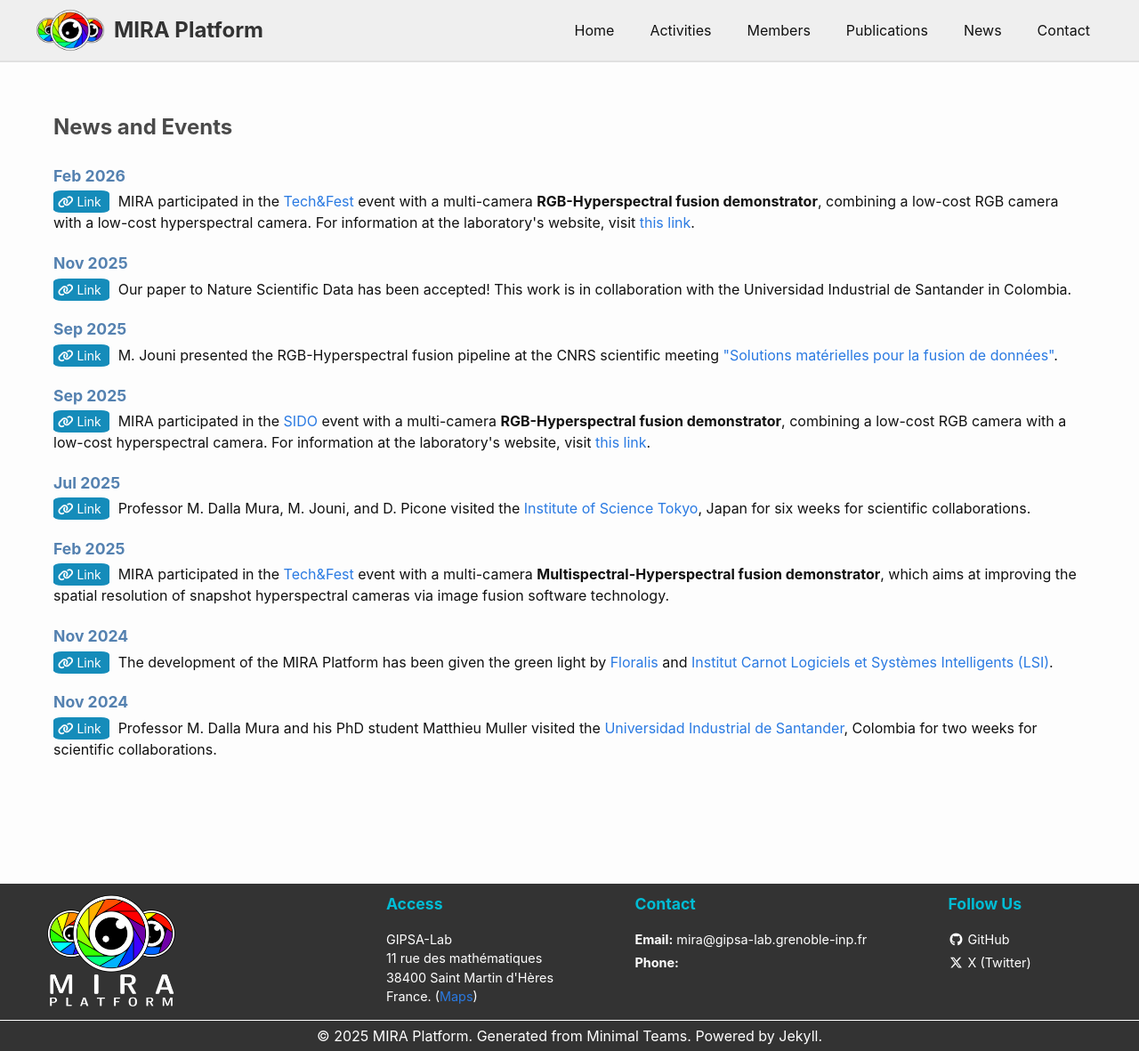
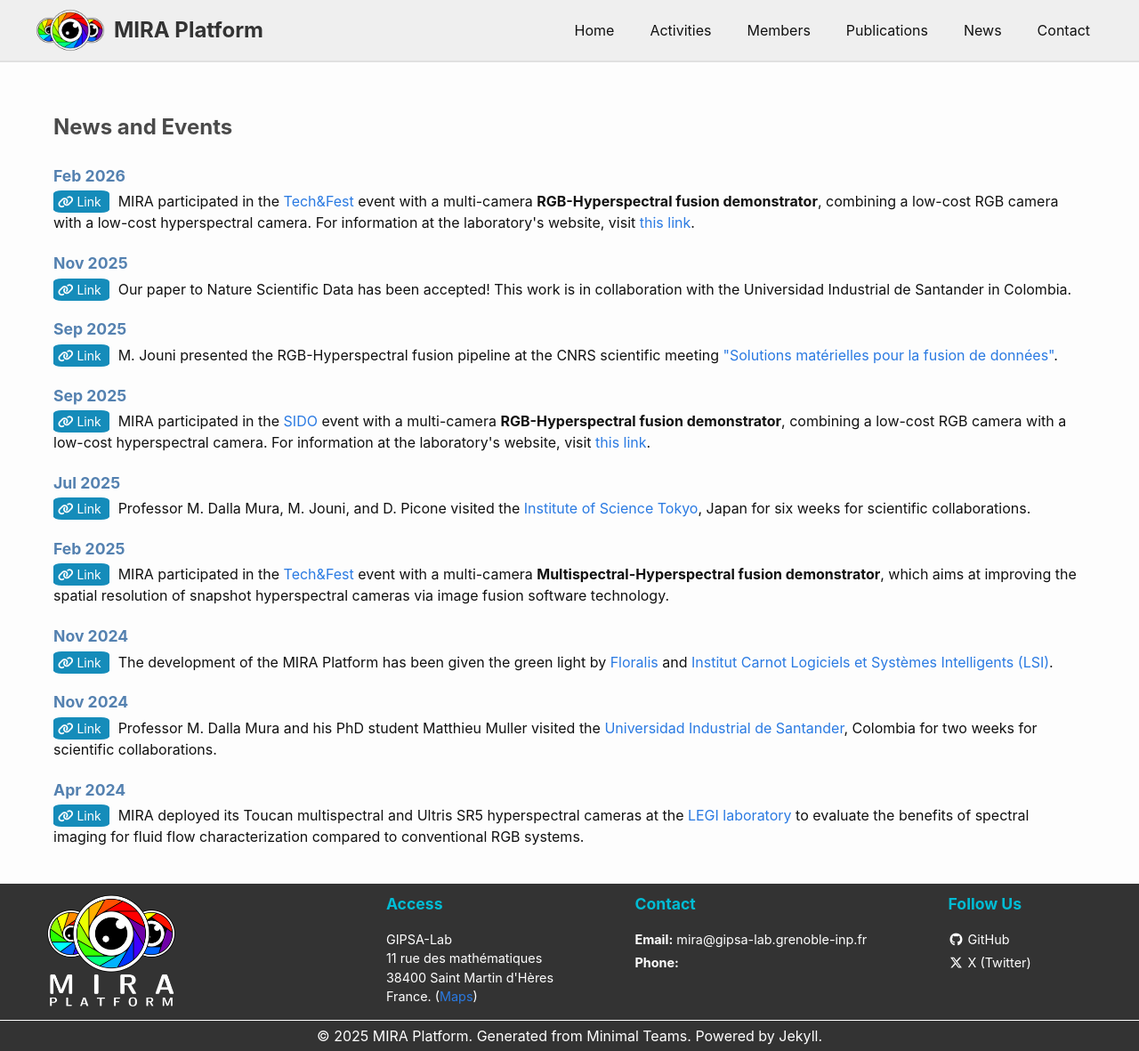
Before and after one commit to mira-imaging/mira-imaging.github.io, a Jekyll site: the page built from _pages_navbar/news.html, in a window 1280 px wide and 1181 px high. Shown: the whole window at 89% size. Built offline with Jekyll 4.4.1, drawn with Linux system fonts in a browser that asks for light colours.

Commit message:
Add Legi event

```diff
--- a/_data/banners.yml
+++ b/_data/banners.yml
@@ -10,6 +10,7 @@ banners:
   /news/:
   /contact/:
 
+  /news/20240409-legi-acquisition/: banner_legi_acquisition_2024.jpg
   /news/20241118-funding/:
   /news/20250206-tech-and-fest/: banner_tech_and_fest.jpg
   /news/20250918-sido/: banner_sido_2025.jpg
--- a/_data/news.yml
+++ b/_data/news.yml
@@ -63,3 +63,11 @@ list:
       url: /news/20241107-colombia-visit/
       title: Collaboration Visit to the Universidad Industrial de Santander in Colombia
     thumbnail:
+
+  - text: MIRA deployed its Toucan multispectral and Ultris SR5 hyperspectral cameras at the <a href="https://www.legi.grenoble-inp.fr/web/?lang=en">LEGI laboratory</a> to evaluate the benefits of spectral imaging for fluid flow characterization compared to conventional RGB systems.
+    date: Apr 2024
+    link: /news/20240409-legi-acquisition/
+    page:
+      url: /news/20240409-legi-acquisition/
+      title: Acquisition Session at the LEGI Laboratory
+    thumbnail:
--- /dev/null
+++ b/_news/20240409-legi-acquisition.html
@@ -0,0 +1,201 @@
+---
+layout: banner_top
+---
+
+{% assign news_item = site.data.news.list | where: "page.url", page.url | first %}
+{% assign media_dir = site.baseurl | append: '/' | append: 'media/images/20240409_legi_acquisition' %}
+
+<link rel="stylesheet" href="{{ '/assets/css/news-item-page.css' | relative_url }}">
+
+<div class="page-container">
+
+  <!-- Header -->
+  <header class="page-header">
+    <h1 class="title">MIRA at LEGI: Multimodal Spectral Image Acquisition Campaign for Flow Characterization</h1>
+    <h2 class="subtitle">April 9, 2024</h2>
+  </header>
+
+  <!-- Introduction -->
+  <section class="description">
+    <h3 class="section-title">Introduction</h3>
+
+    <p>
+      In April 2024, the MIRA platform participated in an experimental campaign at
+      <a href="https://www.legi.grenoble-inp.fr/web/?lang=en">LEGI (Laboratoire des Écoulements Géophysiques et Industriels)</a>.
+      The objective was to evaluate multispectral and hyperspectral imaging technologies for the characterization
+      of fluid flows compared to conventional RGB imaging.
+    </p>
+
+  </section>
+
+  <!-- Devices -->
+  <section class="description">
+    <h3 class="section-title">Imaging Systems Provided by MIRA</h3>
+
+    <p>
+      For this campaign, as the liquid flows continuously, <b>snapshot</b> imaging systems are required.
+      The MIRA platform provided the following devices:
+      <ul>
+        <li>
+          <strong>Multispectral camera:</strong> Silios Toucan
+          (4x4 color filter array in the VIS/NIR range, corresponding to 10 spectral bands)
+        </li>
+        <li>
+          <strong>Hyperspectral camera:</strong> Cubert Ultris SR5
+          (51 spectral bands in the VIS/NIR range)
+        </li>
+      </ul>
+    </p>
+
+    <p>
+      The Toucan provides images at 512x512 spatial resolution, comprising 10 spectral bands,
+      while the Ultris SR5 provides images at 275x290 spatial resolution, comprising 51 spectral bands.
+      These complementary characteristics allow to compare between conventional RGB imaging and multi/hyper-spectral imaging.
+    </p>
+
+    <div class="gallery-grid">
+      <figure class="gallery-figure">
+        <img src="{{ media_dir }}/PXL_20260311_142523195.jpeg"
+            alt="Toucan Camera (Multispectral)"
+            class="section-image">
+        <figcaption>
+          <strong>Silios Toucan (Multispectral)</strong>
+        </figcaption>
+      </figure>
+
+      <figure class="gallery-figure">
+        <img src="{{ media_dir }}/PXL_20260311_142507152.jpeg"
+            alt="Ultris SR5 (Hyperspectral)"
+            class="section-image">
+        <figcaption>
+          <strong>Cubert Ultris SR5 (Hyperspectral)</strong>
+        </figcaption>
+      </figure>
+    </div>
+
+  </section>
+
+  <!-- Setup -->
+  <section class="description">
+    <h3 class="section-title">Experimental Setup</h3>
+
+    <p>
+      The imaging systems were installed around a LEGI experimental setup dedicated to flow characterization.
+      The configuration involved:
+    </p>
+
+    <ul>
+      <li>
+        Controlled illumination conditions (dim room).
+      </li>
+      <li>
+        Laser-based excitation.
+      </li>
+      <li>
+        Dynamic flow scenarios.
+      </li>
+    </ul>
+
+    <div class="gallery-grid">
+      <figure class="gallery-figure">
+        <img src="{{ media_dir }}/20240409_162334.jpg"
+            alt="Camera setup"
+            class="section-image">
+        <figcaption>
+          <strong>Camera setup. From left to right:<br>Toucan, Ultris SR5, Sony (RGB)</strong>
+        </figcaption>
+      </figure>
+
+      <figure class="gallery-figure">
+        <img src="{{ media_dir }}/20240409_181736.jpg"
+            alt="Fluid container"
+            class="section-image">
+        <figcaption>
+          <strong>Fluid container, excited by a laser.</strong>
+        </figcaption>
+      </figure>
+    </div>
+
+  </section>
+
+  <!-- MIRA Role -->
+  <section class="description">
+    <h3 class="section-title">Role of the MIRA Platform</h3>
+
+    <p>
+      The MIRA platform contributed both instrumentation and technical expertise to the campaign.
+      In addition to deploying the Silios Toucan multispectral and Cubert Ultris SR5 hyperspectral cameras,
+      MIRA prepared the acquisition workflows, and organized the resulting dataset (approximately 30 GB).
+    </p>
+
+    <p>
+      The platform also supported discussions on spectral band selectivity, practical acquisition constraints,
+      and the trade-offs between spatial and spectral resolution inherent to multispectral and hyperspectral systems.
+      This collaboration illustrates the role of MIRA as a technological support platform, enabling application-driven
+      evaluation of advanced spectral imaging systems in interdisciplinary experimental settings.
+    </p>
+
+  </section>
+
+  <!-- Acknowledgements -->
+  <section class="description acknowledgements">
+    <h3 class="section-title">Acknowledgements</h3>
+
+    <p>
+      This work is supported partially by:
+    </p>
+
+    <ul>
+      <li>
+        The French <strong>National Research Agency (ANR)</strong>,
+        in the framework of the <strong>"Investissements d'avenir"</strong> programme,
+        project <strong>V-Hyper: Hyper-Vision</strong>,
+        reference <strong>ANR-15-IDEX-02</strong>.
+      </li>
+      <li>
+        The <strong>Université Grenoble Alpes</strong>,
+        in the framework of the <strong>"LabEx Persyval (2022)"</strong> programme,
+        project <strong>SPECTRIM</strong>.
+      </li>
+    </ul>
+
+    <h3 class="section-title">Supported By</h3>
+
+    <div style="margin-top: 30px;" align="center">
+      <img src="{{ site.baseurl }}/media/images/logos/affiliations/anr.png" alt="Agence National de Recherche (ANR)" height="80px">
+      &nbsp;&nbsp;&nbsp;&nbsp;&nbsp;
+      <img src="{{ site.baseurl }}/media/images/logos/affiliations/persyval.png" alt="LabEx Persyval" height="80px"/>
+      <br><br><br>
+      <div>
+        <img src="{{ site.baseurl }}/media/images/logos/affiliations/uga_logo.png" alt="Université Grenoble Alpes" height="100px"/>
+        &nbsp;&nbsp;&nbsp;&nbsp;&nbsp;
+        <img src="{{ site.baseurl }}/media/images/logos/affiliations/ginp_logo.png" alt="Grenoble INP" height="100px"/>
+        &nbsp;&nbsp;&nbsp;&nbsp;&nbsp;
+        <img src="{{ site.baseurl }}/media/images/logos/affiliations/gipsa_logo.png" alt="GIPSA-lab" height="100px"/>
+        &nbsp;&nbsp;&nbsp;&nbsp;&nbsp;
+        <img src="{{ site.baseurl }}/media/images/logos/affiliations/legi.jpg" alt="LEGI" height="100px"/>
+      </div>
+      <br><br>
+      <img src="{{ media_dir }}/20240409_183231.jpg" alt="Team photo" style="width: 500px; border-radius: 6px;">
+    </div>
+
+  </section>
+
+
+
+  <!-- Image Gallery -->
+  <section class="gallery">
+    <h3 class="section-title">Event Gallery</h3>
+    <div class="gallery-grid">
+      <img src="{{ media_dir }}/PXL_20260311_142507152.jpeg" alt="Gallery Photo" class="gallery-item">
+      <img src="{{ media_dir }}/PXL_20260311_142523195.jpeg" alt="Gallery Photo" class="gallery-item">
+      <img src="{{ media_dir }}/20240409_162334.jpg" alt="Gallery Photo" class="gallery-item">
+      <img src="{{ media_dir }}/20240409_182330.jpg" alt="Gallery Photo" class="gallery-item">
+      <img src="{{ media_dir }}/20240409_163143.jpg" alt="Gallery Photo" class="gallery-item">
+      <img src="{{ media_dir }}/20240409_163154.jpg" alt="Gallery Photo" class="gallery-item">
+      <img src="{{ media_dir }}/20240409_181729.jpg" alt="Gallery Photo" class="gallery-item">
+      <img src="{{ media_dir }}/20240409_181736.jpg" alt="Gallery Photo" class="gallery-item">
+      <img src="{{ media_dir }}/20240409_183231.jpg" alt="Gallery Photo" class="gallery-item large">
+    </div>
+  </section>
+</div>
```
Also changed, not shown: assets/css/news-item-page.css (+19 -0 lines), media/images/20240409_legi_acquisition/20240409_162334.jpg (added), media/images/20240409_legi_acquisition/20240409_163143.jpg (added), media/images/20240409_legi_acquisition/20240409_163154.jpg (added), media/images/20240409_legi_acquisition/20240409_181729.jpg (added), media/images/20240409_legi_acquisition/20240409_181736.jpg (added), media/images/20240409_legi_acquisition/20240409_181800.jpg (added), media/images/20240409_legi_acquisition/20240409_182330.jpg (added), media/images/20240409_legi_acquisition/20240409_183231.jpg (added), media/images/20240409_legi_acquisition/PXL_20260311_142507152.jpeg (added), media/images/20240409_legi_acquisition/PXL_20260311_142523195.jpeg (added), media/images/banners/banner_legi_acquisition_2024.jpg (added), media/images/logos/affiliations/legi.jpg (added).
